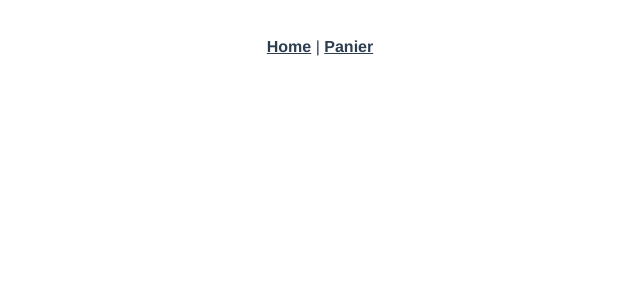
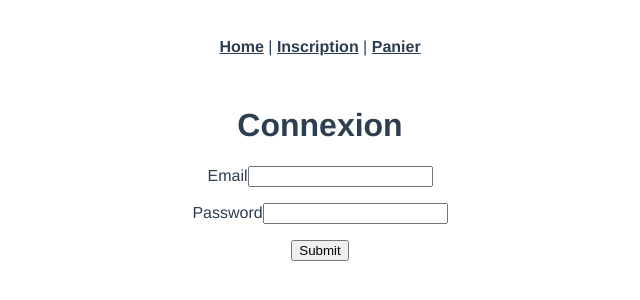
Before and after one commit to GregoryValsaint/shoppy-vue, a Vue app: page /login in a window 1280 px wide. Shown: the top 300 px of the page, without its empty margins (320-960 px from the left). Built offline with nearby package versions, Linux system fonts and the light colour scheme.

Commit message:
connexion

```diff
--- a/src/App.vue
+++ b/src/App.vue
@@ -2,6 +2,7 @@
   <div id="app">
     <div id="nav">
       <router-link to="/">Home</router-link> |
+      <router-link to="/register">Inscription</router-link> |
       <router-link :to="{name: 'Panier'}">Panier</router-link>
     </div>
     <router-view/>
--- a/src/components/LoginForm.vue
+++ b/src/components/LoginForm.vue
@@ -30,7 +30,7 @@ name: "LoginForm",
   methods: {
     async loginUser() {
       const token = "eyJ0eXAiOiJKV1QiLCJhbGciOiJSUzI1NiJ9.eyJpYXQiOjE2MDc2NzU2MzIsImV4cCI6MTYwODAzNTYzMiwicm9sZXMiOlsiUk9MRV9BRE1JTiIsIlJPTEVfVVNFUiJdLCJ1c2VybmFtZSI6IndpbGxpYW1AY29kZWNvbGxpZGVycy5jb20ifQ.v2RAWJmBlqBhJA_o40c_tM-oBh0gGS5hUW_RwnGXUVZ2wpr552V2P8rH5iM-3qS95MXVhWTfxZi9J5nIxIGV3zZFanpPdfvFKJcsGx1G6mDzyjgg0LWLfJcYNJoVOcIb0gTencjgR1MmglNv3acQ8j-FCVIF1OmoYQQAY_alI3qvLjJ4Csmi3ixEhRHZGxh1a3DB7co_y57p18cmeaIaIMmREt3teIdgfd7Ofn9iF-aHDHzh6HzfyZ29RVHlyesKAs4TpL46b_9x7tJoq6IGhJ1EX0-V_aGdIgm1Antgi4QSjfb9J173bnI3YOe-TejWVRX0zcKsAoZzZb8xmIxfwXNSVSSK4BVh3ipEtaR_jbYkuM5bQE6b1i0IEOkD6EnCeDI7lg0o59cfSevfyagQ0s-UCz2Qzd54axbzn8vomLs1TxRxYhvg2y6NiWqpM9MS3-qk8i7drowg82DE8hZjUdK9jcTuM30VSPOMwEZcrOp1f7482CoHOHWnDhq76UE8rWSaKVFT69WpyhcByyeefJkj-RwC2Hucavd-MeNz7f2CYIlcMpQl7Q_I0Mp0SreogxLqrkNIFKMaCxj6Muour1KCtHR-f-4NMEk6S8KsdqtLjJ4YQcZdKhnD2YjFbWx_Dm51nXCcJdSHYOUwmkXbQNMG3YAc0x819poHvV06TlE"
-      const response = await Axios.post("https://127.0.0.1:8000/api/login_check",{
+      const response = await Axios.post("https://127.0.0.1:8000/login",{
         username: this.currentEmail,
         password: this.currentPassword
       })
--- a/src/router/index.js
+++ b/src/router/index.js
@@ -5,6 +5,8 @@ import Home from '../views/Home.vue'
 import ProductDetail from "../views/ProductDetail";
 
 import Panier from "@/views/Panier";
+import Connexion from "@/views/Connexion";
+import Inscription from "@/views/Inscription";
 
 
 Vue.use(VueRouter)
@@ -16,7 +18,16 @@ const routes = [
     component: Home
   },
   {
-
+    path: '/login',
+    name: 'Connexion',
+    component: Connexion
+  },
+  {
+    path: '/register',
+    name: 'register',
+    component: Inscription
+  },
+  {
     path: '/ProductDetail/:id',
     name: 'ProductDetail',
     component: ProductDetail
```
Also changed, not shown: src/assets/logo.png (added).
